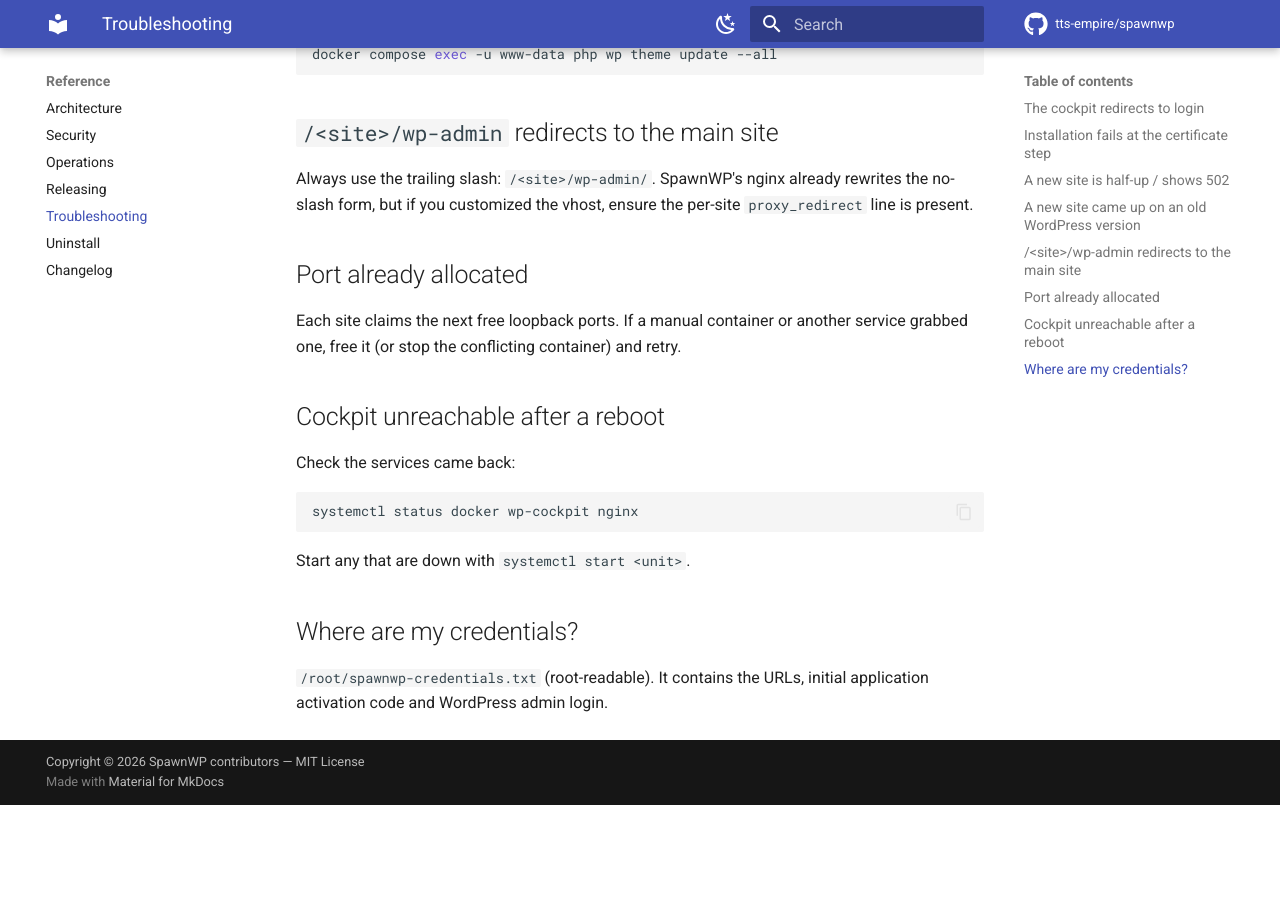
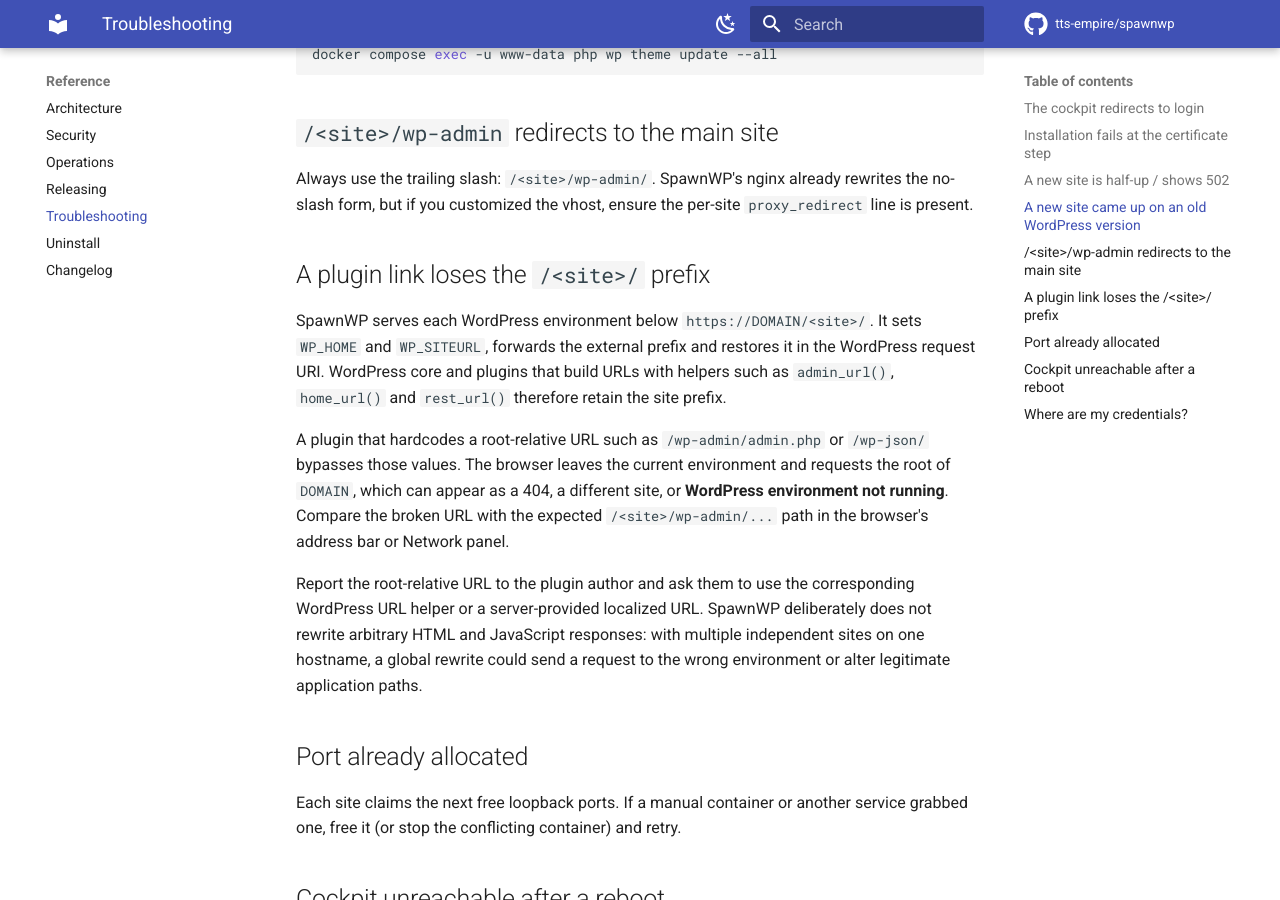
Before and after one commit to tts-empire/spawnwp, an MkDocs documentation site: the page built from docs/troubleshooting.md, in a window 1280 px wide and 900 px high, scrolled down 977 px. Built offline with MkDocs 1.6.1 and Material for MkDocs 9.7.7, drawn with Linux system fonts in a browser that asks for light colours; comment, search, counter and statistics services are not loaded; before the commit the page ends 1782 px from its top, so only the background shows below that.

Commit message:
docs: explain plugin subpath compatibility

```diff
--- a/docs/troubleshooting.md
+++ b/docs/troubleshooting.md
@@ -45,6 +45,25 @@
 no-slash form, but if you customized the vhost, ensure the per-site `proxy_redirect` line
 is present.
 
+## A plugin link loses the `/<site>/` prefix
+
+SpawnWP serves each WordPress environment below `https://DOMAIN/<site>/`. It sets
+`WP_HOME` and `WP_SITEURL`, forwards the external prefix and restores it in the WordPress
+request URI. WordPress core and plugins that build URLs with helpers such as `admin_url()`,
+`home_url()` and `rest_url()` therefore retain the site prefix.
+
+A plugin that hardcodes a root-relative URL such as `/wp-admin/admin.php` or `/wp-json/`
+bypasses those values. The browser leaves the current environment and requests the root
+of `DOMAIN`, which can appear as a 404, a different site, or **WordPress environment not
+running**. Compare the broken URL with the expected
+`/<site>/wp-admin/...` path in the browser's address bar or Network panel.
+
+Report the root-relative URL to the plugin author and ask them to use the corresponding
+WordPress URL helper or a server-provided localized URL. SpawnWP deliberately does not
+rewrite arbitrary HTML and JavaScript responses: with multiple independent sites on one
+hostname, a global rewrite could send a request to the wrong environment or alter
+legitimate application paths.
+
 ## Port already allocated
 
 Each site claims the next free loopback ports. If a manual container or another service
```
